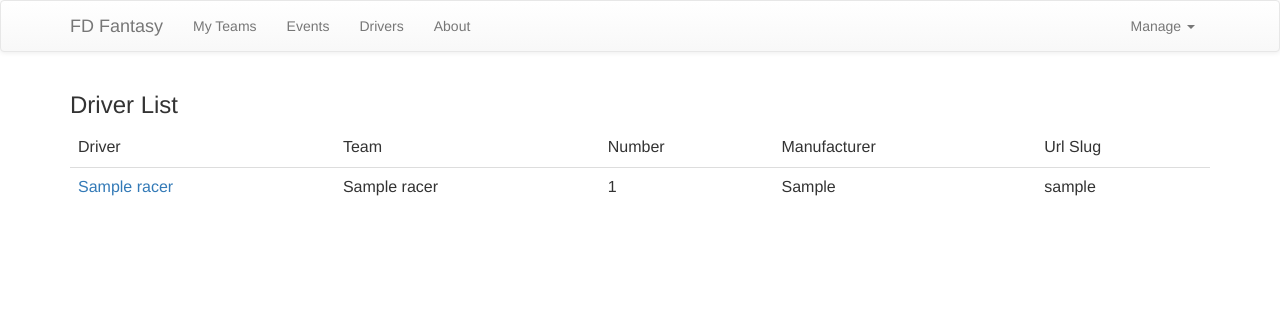
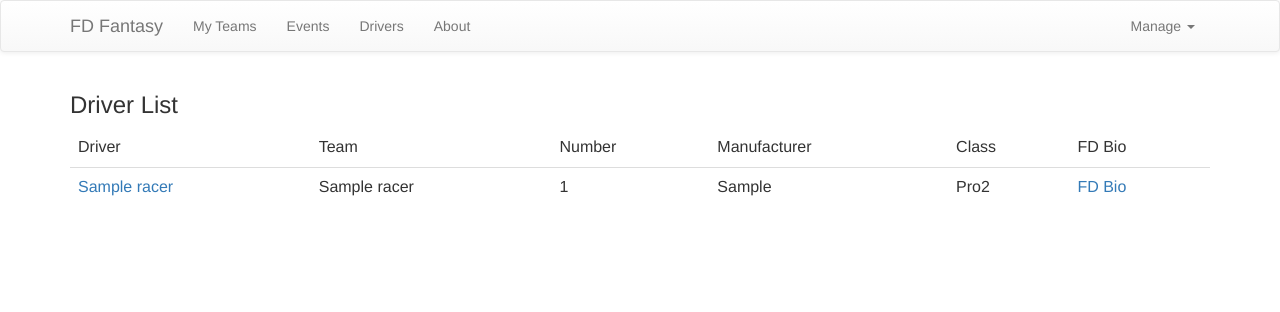
Before and after one commit to jarroduw/fdfantasy, a Django app: page /racers/ in a window 1280 px wide. Shown: the top 312 px of the page. Run offline with Django 3.2, Linux system fonts and the light colour scheme; tables that the repository leaves empty hold one stand-in row (values such as "Sample post"); parts of the project's set-up code (start-up, migrations or seed data) failed here and were passed over; some libraries are stand-ins or nearby versions.

Commit message:
Adding driver class to views

```diff
--- a/drift/templates/drift/racer.html
+++ b/drift/templates/drift/racer.html
@@ -15,6 +15,7 @@
         <li>FD Bio: <a href="https://formulad.com{{driver.driver_url_slug}}">https://formulad.com{{driver.driver_url_slug}}</a></li>
         <li>Ranking: {{ranking.rank}}</li>
         <li>Points: {{ranking.points}}</li>
+        <li>Class: {% if driver.pro2 == True %} Pro2 {% else %} Pro {% endif %}</li>
     </ul>
 
     <h4>Wins</h4>
--- a/drift/templates/drift/racersList.html
+++ b/drift/templates/drift/racersList.html
@@ -8,14 +8,15 @@
 
 {% block content %}
     <table class="table">
-        <thead><td>Driver</td><td>Team</td><td>Number</td><td>Manufacturer</td><td>Url Slug</td></thead>
+        <thead><td>Driver</td><td>Team</td><td>Number</td><td>Manufacturer</td><td>Class</td><td>FD Bio</td></thead>
         {% for driver in drivers %}
             <tr>
                 <td><a href="{% url 'drift:viewRacer' driver.id %}">{{driver.name}}</a></td>
                 <td>{{driver.team_name}}</td>
                 <td>{{driver.car_number}}</td>
                 <td>{{driver.car_manuf}}</td>
-                <td>{{driver.driver_url_slug}}</td>
+                <td>{% if driver.pro2 == True %} Pro2 {% else %} Pro {% endif %}</td>
+                <td><a href="https://formulad.com/drivers/{{driver.driver_url_slug}}">FD Bio</a></a></td>
             </tr>
         {% endfor %}
     </table>
--- a/fdfantasy/settings_test.py
+++ b/fdfantasy/settings_test.py
@@ -1,4 +1,6 @@
 from fdfantasy.settings import *
+
+DEBUG = False
 
 ROOT_URL = 'fdfantasy.com'
 
```
